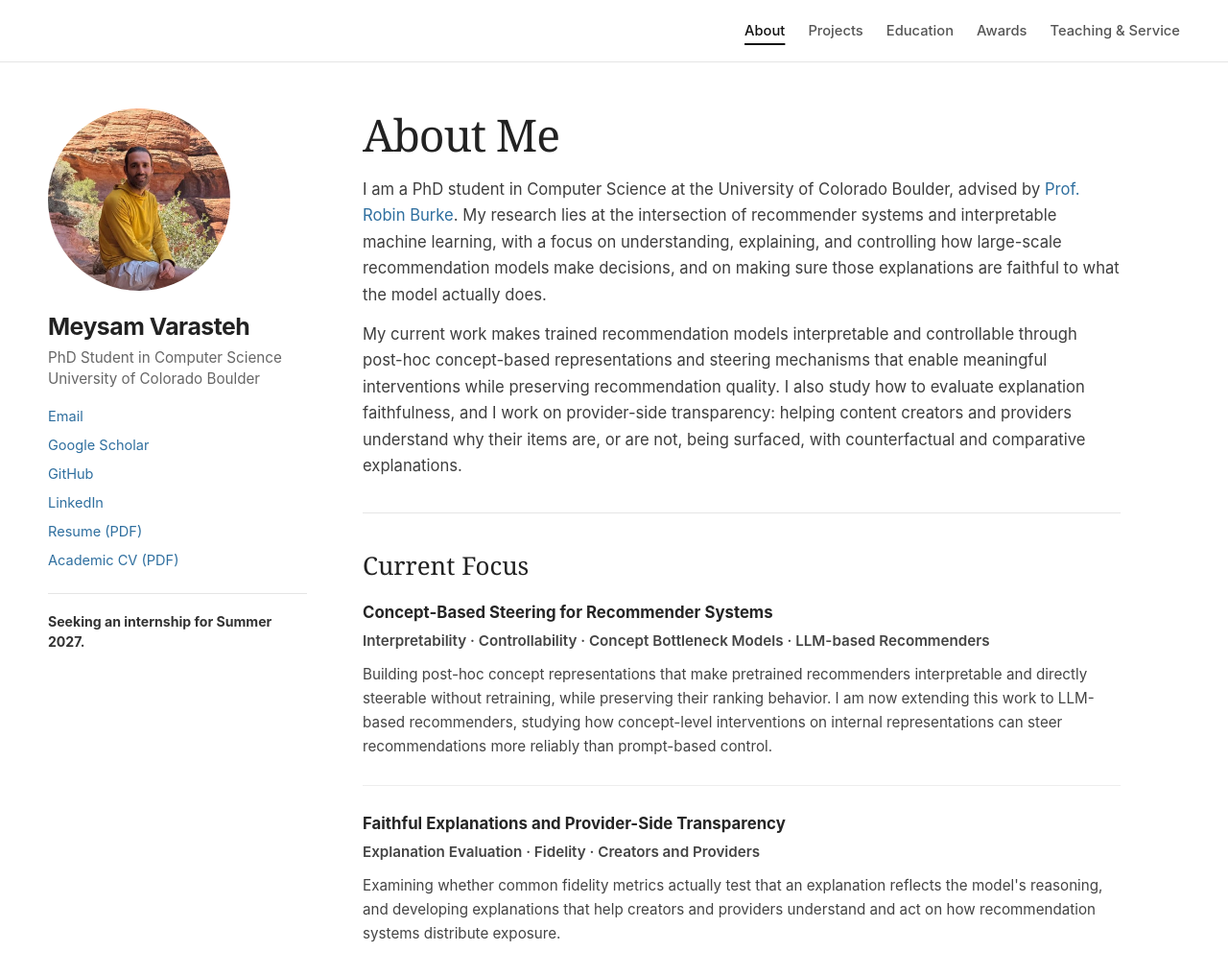
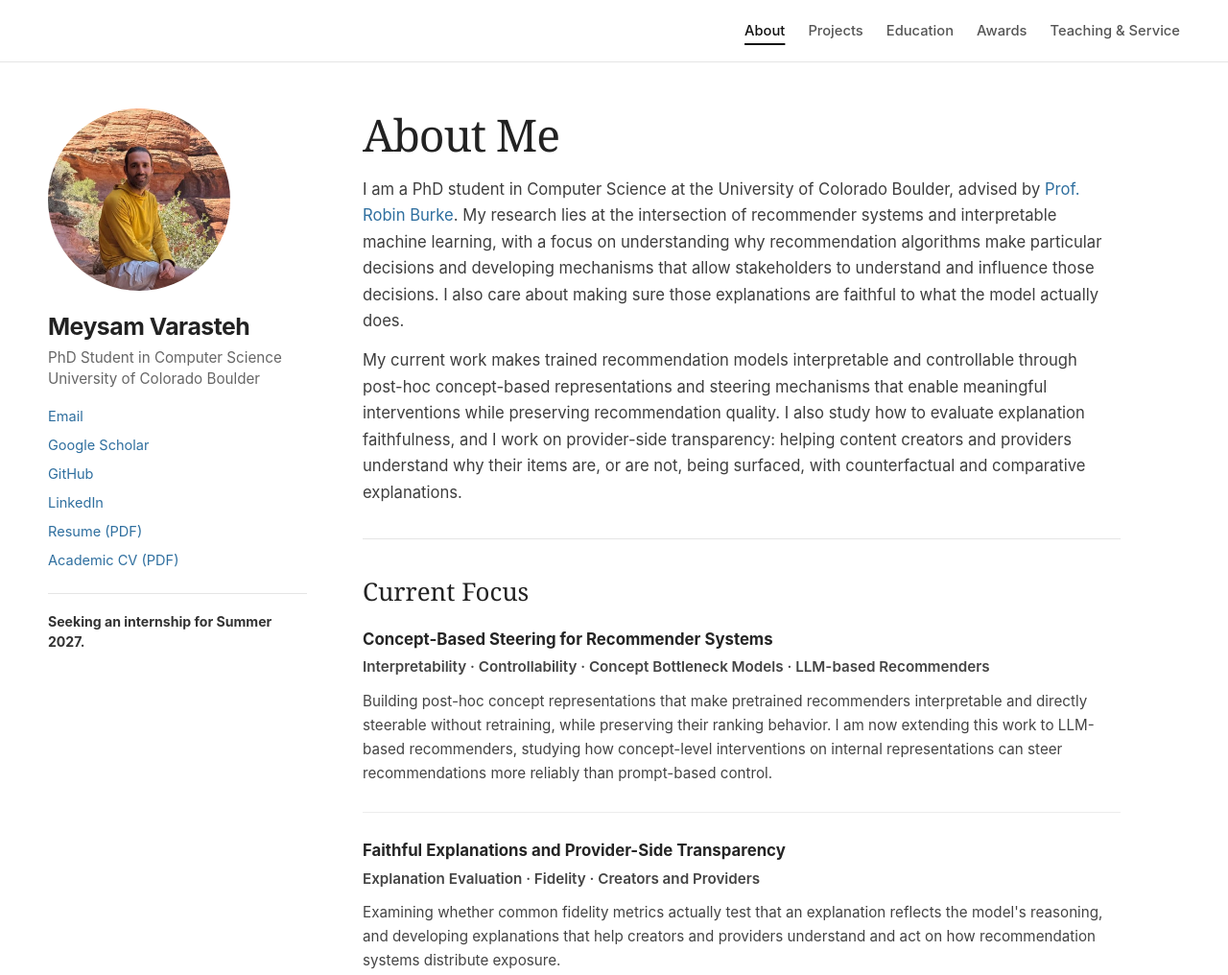
Before and after one commit to meysamvarasteh92/meysamvarasteh92.github.io, a plain HTML site: page index.html in a window 1280 px wide. Shown: the top 1016 px of the page at 96% size. Drawn offline with Linux system fonts and the light colour scheme.

Commit message:
Update About focus sentence

```diff
--- a/index.html
+++ b/index.html
@@ -563,7 +563,7 @@
         <p>
           I am a PhD student in Computer Science at the University of Colorado Boulder, advised by
           <a href="https://scholar.google.com/citations?user=wRwI6d0AAAAJ&amp;hl=en" target="_blank" rel="noopener noreferrer">Prof. Robin Burke</a>.
-          My research lies at the intersection of recommender systems and interpretable machine learning, with a focus on understanding, explaining, and controlling how large-scale recommendation models make decisions, and on making sure those explanations are faithful to what the model actually does.
+          My research lies at the intersection of recommender systems and interpretable machine learning, with a focus on understanding why recommendation algorithms make particular decisions and developing mechanisms that allow stakeholders to understand and influence those decisions. I also care about making sure those explanations are faithful to what the model actually does.
         </p>
         <p>
           My current work makes trained recommendation models interpretable and controllable through post-hoc concept-based representations and steering mechanisms that enable meaningful interventions while preserving recommendation quality. I also study how to evaluate explanation faithfulness, and I work on provider-side transparency: helping content creators and providers understand why their items are, or are not, being surfaced, with counterfactual and comparative explanations.
```
